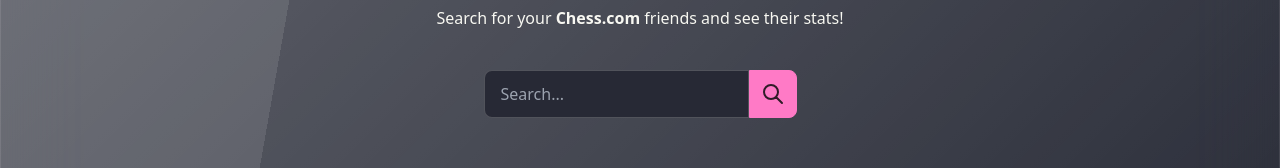
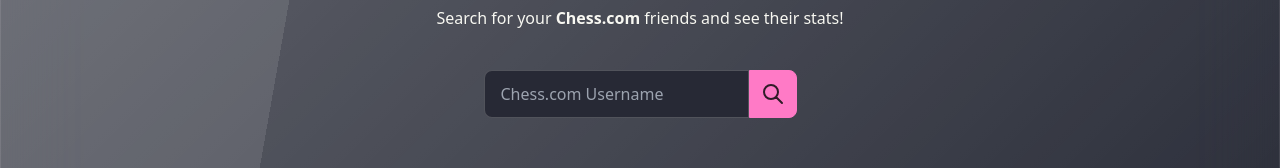
Before and after one commit to rickydefazio/chess-profile, a Next.js app: page / in a window 1280 px wide. Shown: the part 374-542 px from the top of the page. Built offline with nearby package versions, Linux system fonts and the light colour scheme; no server answers.

Commit message:
remove tooltip

```diff
--- a/src/components/Search.tsx
+++ b/src/components/Search.tsx
@@ -140,14 +140,10 @@
     >
       <div className='form-control'>
         <div className='input-group'>
-          <div
-            className='hover:tooltip hover:tooltip-accent'
-            data-tip='Chess.com Username'
-          >
           <input
             type='text'
             id='searchInput'
-              placeholder='Search...'
+            placeholder='Chess.com Username'
             className='input-bordered input rounded-r-none focus:outline-none'
             onChange={handleTextChange}
             value={username}
@@ -155,7 +151,6 @@
             ref={inputRef}
             aria-label='Search'
           />
-          </div>
           <button
             id='searchButton'
             aria-label='Search'
```
Lines whose indentation alone changed are shown as unchanged.
